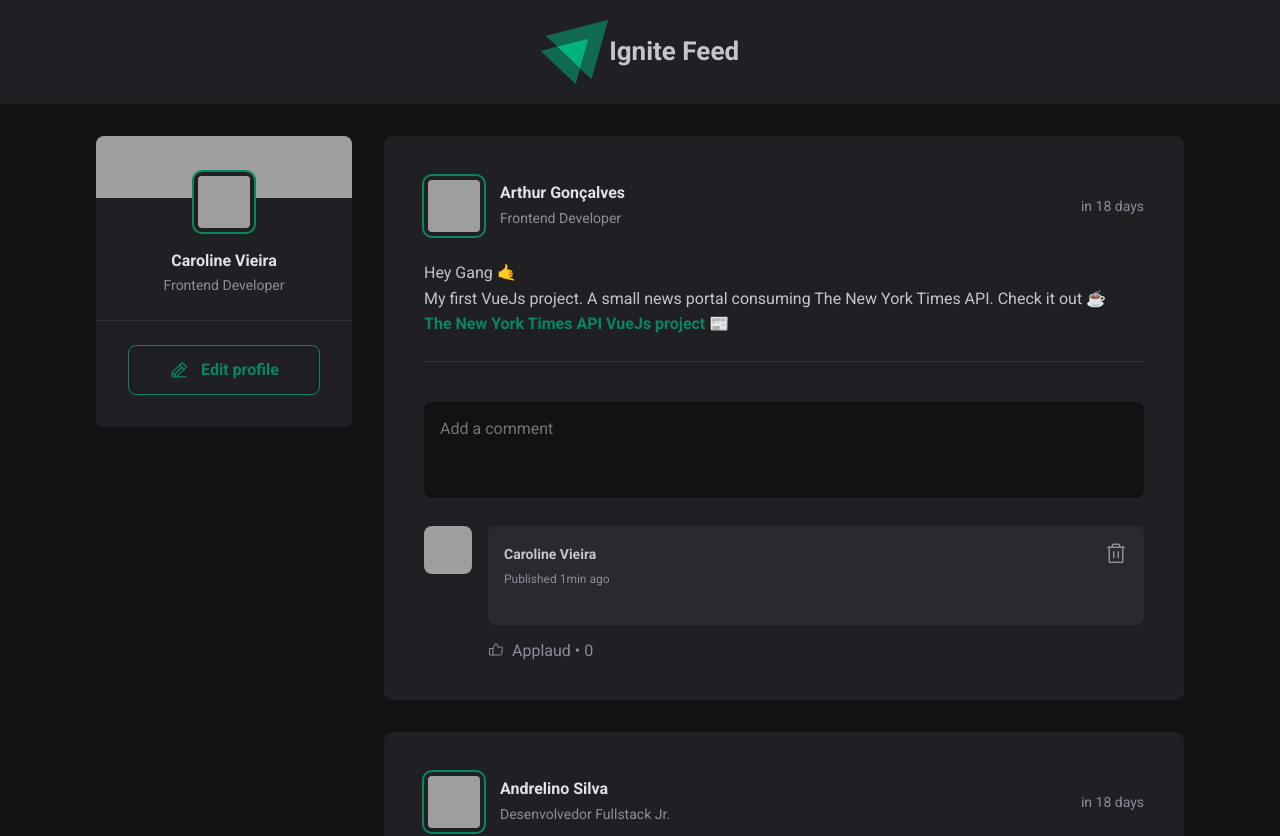
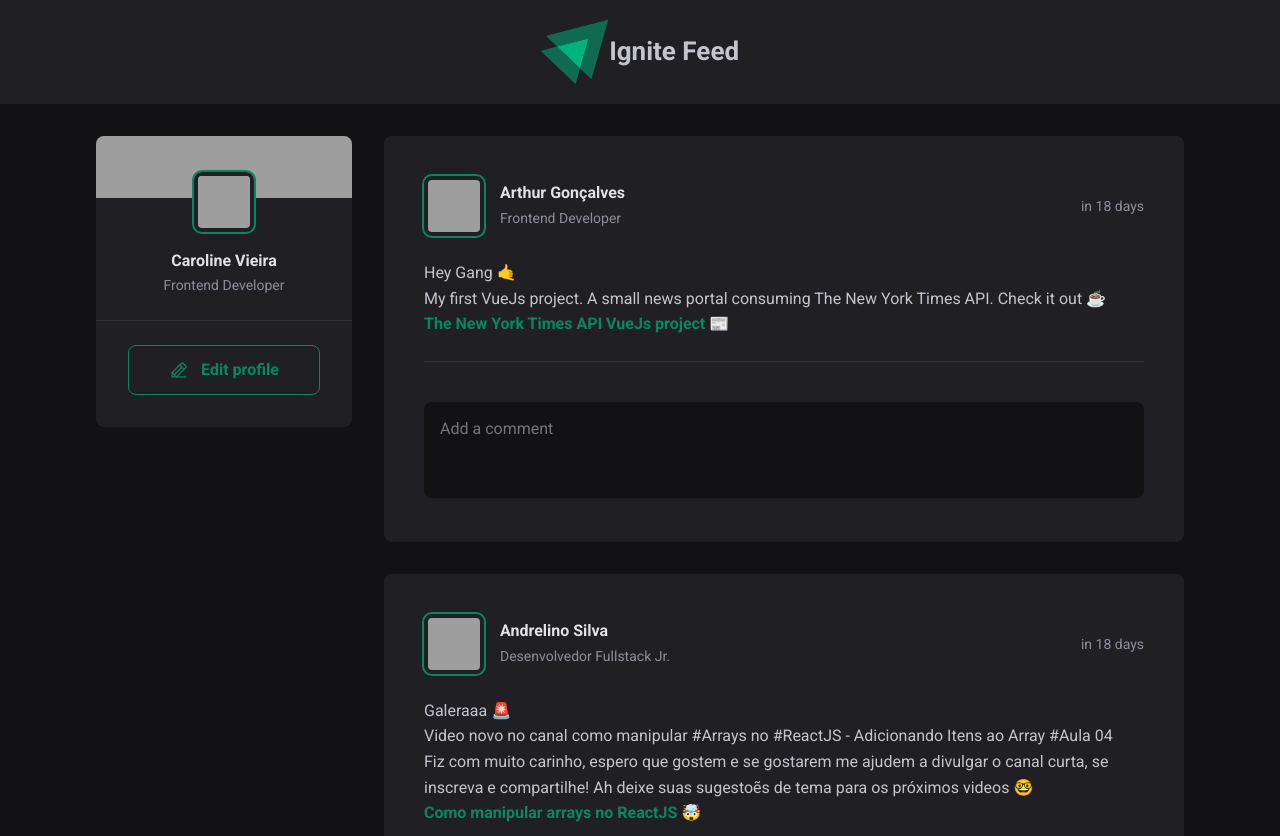
Before and after one commit to Ca-byte/ignite_feed, a React (Vite) app in the folder ignite-feed-ts/: page / in a window 1280 px wide. Shown: the top 836 px of the page. Built offline with nearby package versions, Linux system fonts and the light colour scheme; grey boxes are pictures that could not be loaded.

Commit message:
Comments ghost fixed

```diff
--- a/ignite-feed-ts/src/components/Post.tsx
+++ b/ignite-feed-ts/src/components/Post.tsx
@@ -105,17 +105,17 @@ console.log(content)
           </footer>
         </form>
         <div className={styles.commentList}>
-          {
-            comments.map(comment => {
-              return(
+          {comments.map((comment) => {
+              return (
+                comment.length > 0 && (
                   <Comment
                       key={comment}
                       content={comment}
                       onDeleteComment={deleteComment}
                   />
                 )
-            })
-          }
+              );
+          })}
             </div>
       </article>
   )
```
Lines whose indentation alone changed are shown as unchanged.
